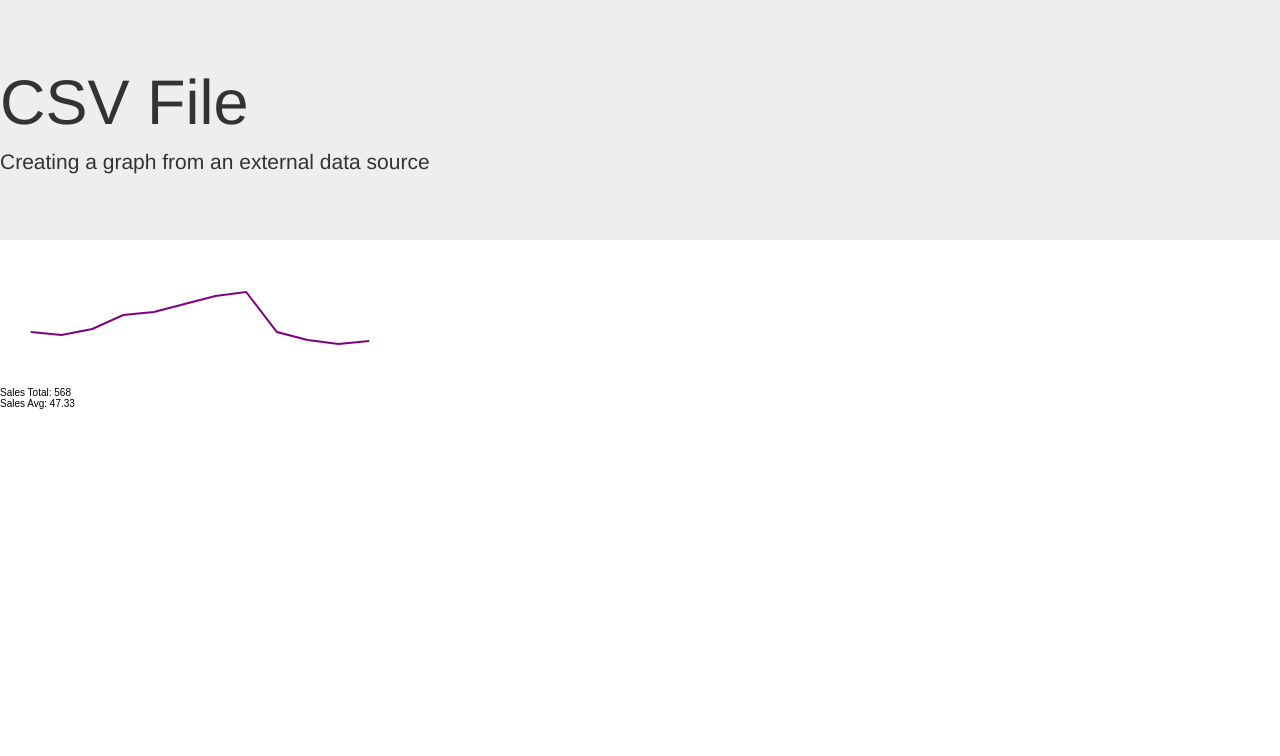
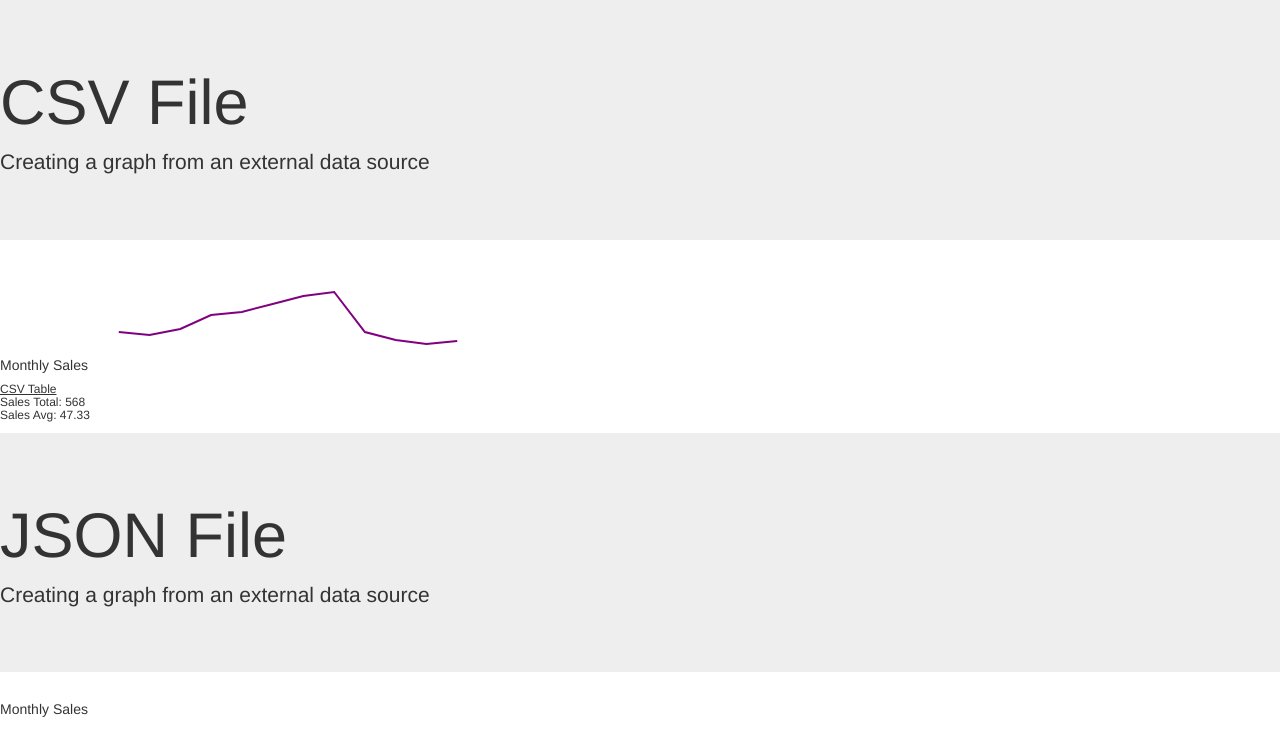
Before and after one commit to timothynegron/d3-external-data-sources, a plain HTML site: page index.html in a window 1280 px wide. Drawn offline with nearby package versions, Linux system fonts and the light colour scheme.

Commit message:
Fixes table appending issue

```diff
--- a/index.html
+++ b/index.html
@@ -13,11 +13,21 @@
         <p class="lead">Creating a graph from an external data source</p>
     </div>
 
-    <h1 id="csv"></h1>
+    <h5 id="csv">Monthly Sales</h5>
+    <h6 id="csv-table"><u>CSV Table</u></h5>
+
 
     <script src="https://ajax.googleapis.com/ajax/libs/jquery/3.6.0/jquery.min.js"></script>
     <!-- Only version 3 supports .attr(object) -->
     <script src="https://d3js.org/d3.v3.min.js"></script>
     <script src="main.js"></script>
 </body>
+<body>
+    <div class="jumbotron">
+        <h1 class="display-4">JSON File</h1>
+        <p class="lead">Creating a graph from an external data source</p>
+    </div>
+
+    <h5 id="json">Monthly Sales</h5>
+</body>
 </html>
--- a/main.js
+++ b/main.js
@@ -24,7 +24,6 @@ d3.csv("MonthlySales.csv", function(error, data){
         buildLine();
         showTotals();
     }
-
 });
 
 
@@ -65,22 +64,22 @@ const viz = svg1.append("path")
 
 function showTotals(){
 
-    const t = d3.select("body").append("table");
+    const t = d3.select("#csv-table").append("table");
 
-    // Get total
+    // Get sales total
     for(let i = 0; i < ds.length; i++){
         salesTotal += ds[i]["sales"]*1; // convert to number
     }
 
-    // Calculate Average
+    // Calculate sales Average
     salesAvg = salesTotal / ds.length;
 
     // Add metrics to array
     metrics.push("Sales Total: " + salesTotal);
     metrics.push("Sales Avg: " + salesAvg.toFixed(2));
 
-    // Add total
-    const tr = t.select("tr")
+    // Add metrics to table
+    const tr = t.selectAll("tr")
                 .data(metrics)
                 .enter()
                 .append("tr")
```
